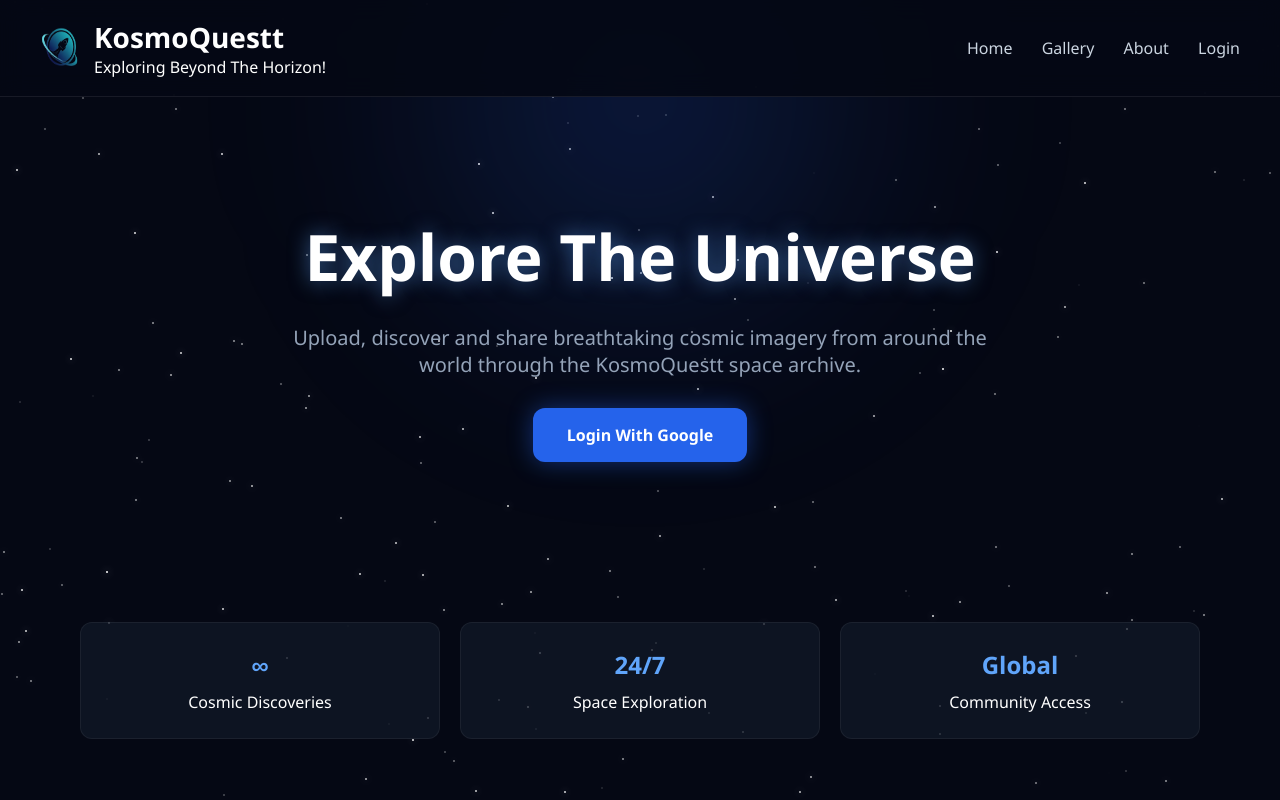
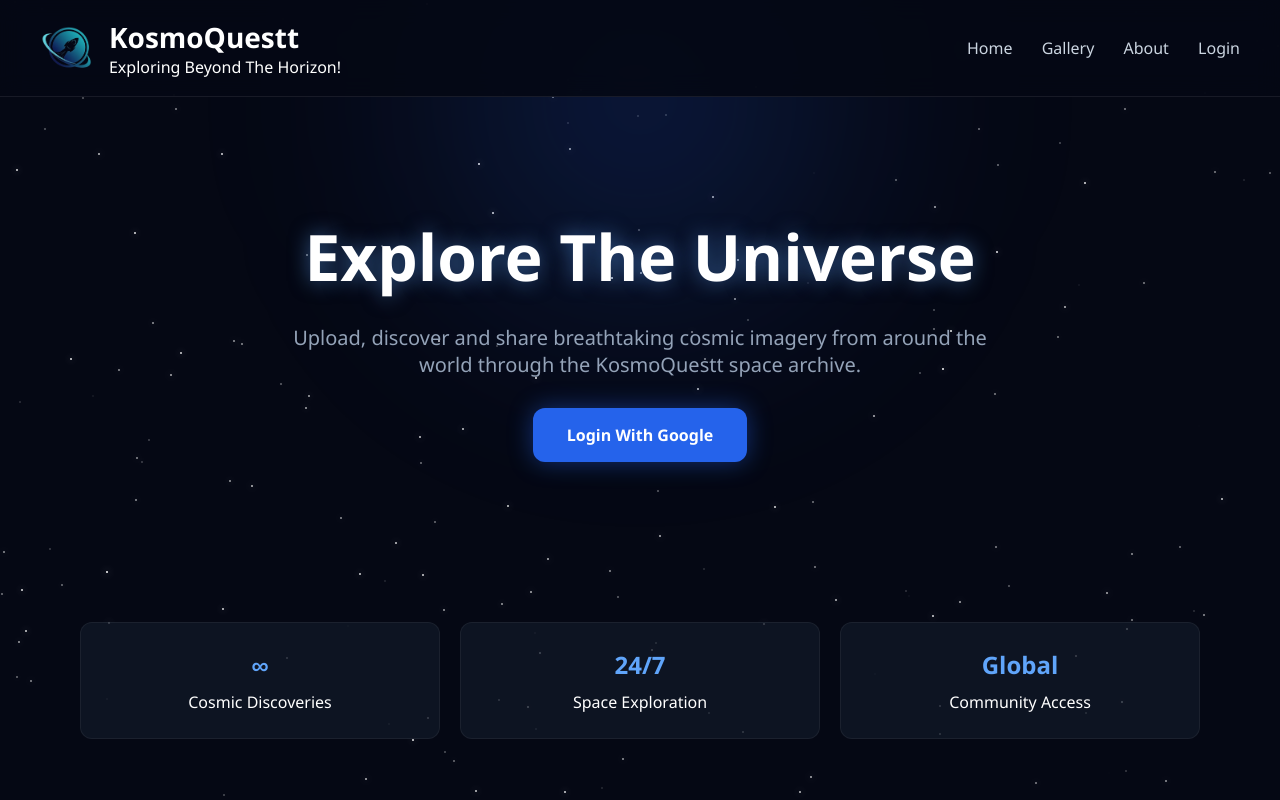
Before and after one commit to Aryan-05694/KosmoQuestt, a website: page public/index.html in a window 1280 px wide. Shown: the top 800 px of the page. Drawn offline with Linux system fonts and the light colour scheme.

Commit message:
Updated logo styling

```diff
--- a/public/index.html
+++ b/public/index.html
@@ -91,8 +91,9 @@ body{
 }
 
 .logo img{
-    width:42px;
-    height:42px;
+    height:45px;
+    width:auto;
+    display:block;
 }
 
 .logo h2{
```
Also changed, not shown: public/dashboard.html (+2 -1 lines).
